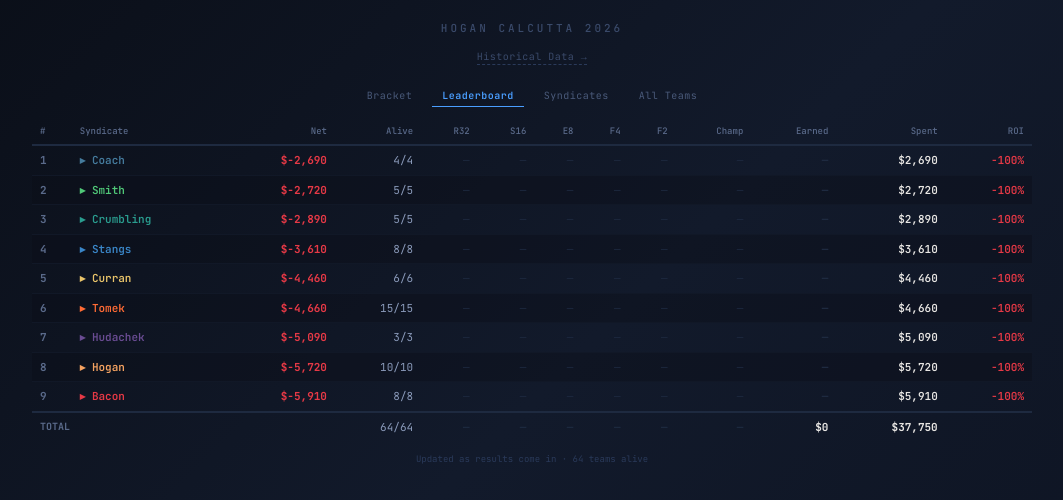
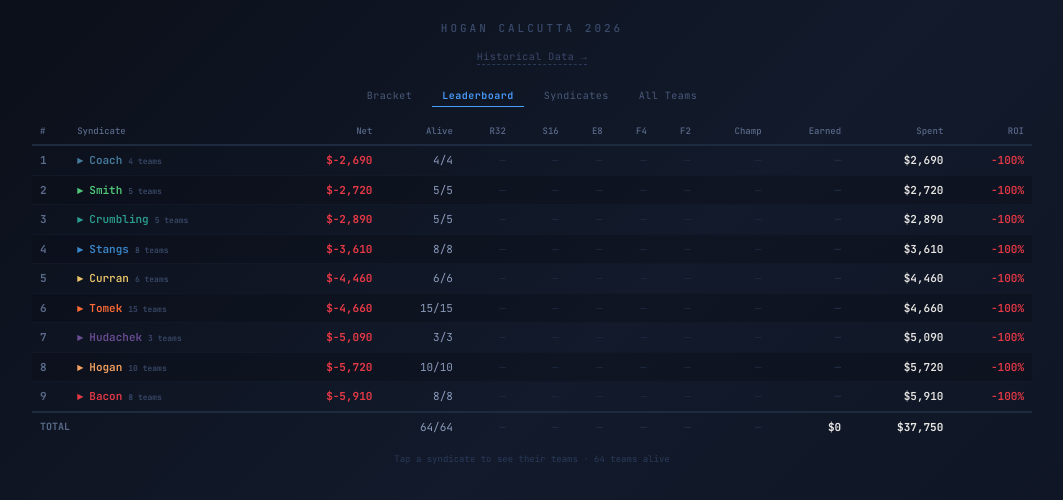
Before and after one commit to bswike/bpl, a React (Vite) app in the folder fpl-dashboard/: page /calcutta in a window 1280 px wide. Both pictures are taken after a click on the button "Leaderboard". Shown: the top 500 px of the page, without its empty margins (108-1171 px from the left). Built offline with nearby package versions, Linux system fonts and the light colour scheme.

Commit message:
leaderboard updates

```diff
--- a/fpl-dashboard/src/components/Calcutta.jsx
+++ b/fpl-dashboard/src/components/Calcutta.jsx
@@ -2460,11 +2460,19 @@ function Live2026() {
                     <React.Fragment key={syn.name}>
                     <tr
                       onClick={() => setExpandedSyn(isOpen ? null : syn.name)}
-                      style={{ borderBottom: isOpen ? "none" : "1px solid #111827", background: i % 2 === 0 ? "transparent" : "#0a0e1766", cursor: "pointer" }}
+                      style={{
+                        borderBottom: isOpen ? "none" : "1px solid #111827",
+                        background: isOpen ? synColor + "0d" : i % 2 === 0 ? "transparent" : "#0a0e1766",
+                        cursor: "pointer",
+                        transition: "background 0.15s",
+                      }}
+                      onMouseEnter={e => { if (!isOpen) e.currentTarget.style.background = "#111827"; }}
+                      onMouseLeave={e => { if (!isOpen) e.currentTarget.style.background = i % 2 === 0 ? "transparent" : "#0a0e1766"; }}
                     >
                       <td style={{ padding: "6px 8px", color: "#5a6a8a", fontWeight: 700 }}>{i + 1}</td>
                       <td style={{ padding: "6px 8px", fontWeight: 600 }}>
                         <span style={{ color: synColor }}>{isOpen ? "▾" : "▸"} {syn.name}</span>
+                        <span style={{ fontSize: 8, color: "#3a4a6a", marginLeft: 6 }}>{syn.totalTeams} teams</span>
                       </td>
                       <td style={{ padding: "6px 8px", textAlign: "right", color: netColor, fontWeight: 700 }}>
                         {syn.net >= 0 ? "+" : ""}${syn.net.toLocaleString()}
@@ -2524,7 +2532,7 @@ function Live2026() {
               </tfoot>
             </table>
             <div style={{ textAlign: "center", marginTop: 12, fontSize: 9, color: "#2a3a5a" }}>
-              Updated as results come in · {board.reduce((s, b) => s + b.teamsAlive, 0)} teams alive
+              Tap a syndicate to see their teams · {board.reduce((s, b) => s + b.teamsAlive, 0)} teams alive
             </div>
           </div>
         );
```
